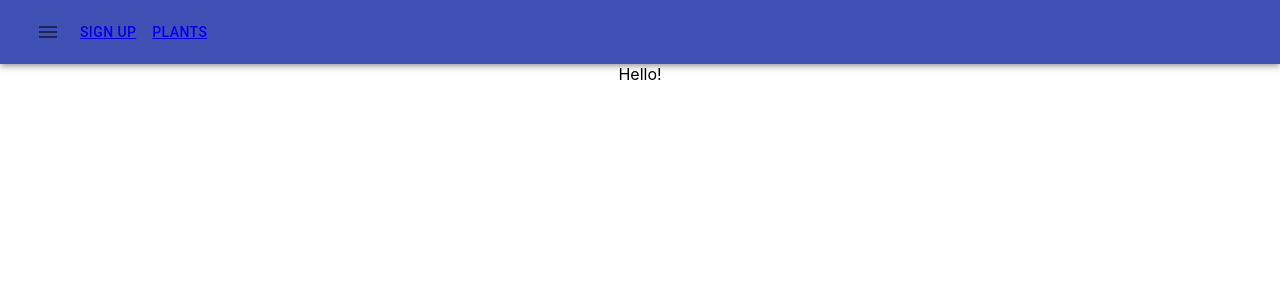
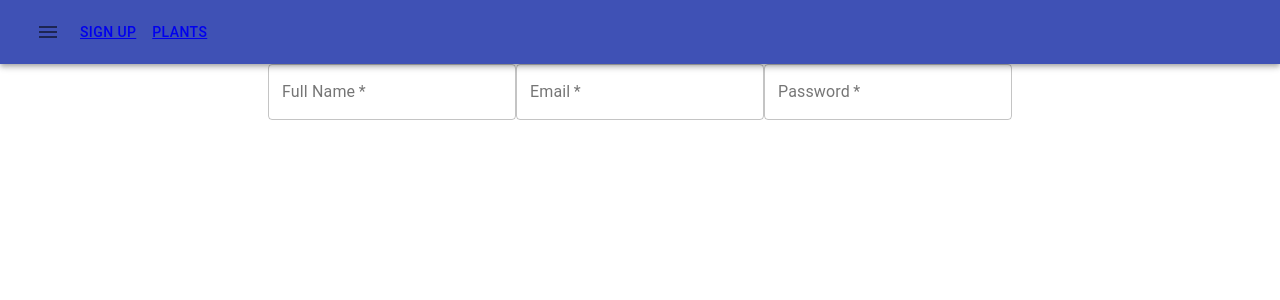
Before and after one commit to chstamm/plant-app, a React (Create React App) app: page /signup in a window 1280 px wide. Shown: the top 300 px of the page. Built offline with nearby package versions, Linux system fonts and the light colour scheme; no server answers.

Commit message:
plant context added

```diff
--- a/public/index.html
+++ b/public/index.html
@@ -24,7 +24,7 @@
       work correctly both with client-side routing and a non-root public URL.
       Learn how to configure a non-root public URL by running `npm run build`.
     -->
-    <title>React App</title>
+    <title>Plants</title>
   </head>
   <body>
     <noscript>You need to enable JavaScript to run this app.</noscript>
--- a/src/App.js
+++ b/src/App.js
@@ -4,9 +4,12 @@ import './App.css';
 import Header from './Components/Header';
 import PlantList from './Components/PlantList'
 import Signup from './Components/Signup'
+import {PlantContextProvider} from './contexts/PlantContext';
+
 
 function App() {
   return (
+    <PlantContextProvider>
     <div className="App">
       <Header />
       <Switch>
@@ -15,6 +18,7 @@ function App() {
         <Route path="/" exact component={PlantList} />
       </Switch>
     </div>
+    </PlantContextProvider>
   );
 }
 
--- a/src/Components/PlantList.js
+++ b/src/Components/PlantList.js
@@ -1,14 +1,15 @@
-import React, { useEffect, useState } from "react";
+import React from "react";
 //import axios from "axios";
 import PlantCard from "./PlantCard"
 //Below is for Design Testing Only
-import plantdata from "./plants.json";
+//import plantdata from "./plants.json";
 import {Grid, makeStyles} from '@material-ui/core';
+import{ usePlantContext} from '../contexts/PlantContext';
 
 
 
 const PlantList = () => {
-  const [plants, setPlants] = useState();
+  //const [plants, setPlants] = useState();
 
 /*   useEffect(() => {
     const apiKey = process.env.REACT_APP_TREFLE_PLANT_API_KEY;
@@ -28,9 +29,11 @@ const PlantList = () => {
   }, []); */
 
   //Below is for Design Testing Only
-  useEffect(() => {
+/*   useEffect(() => {
     setPlants(plantdata.data)
-  }, [])
+  }, []) */
+
+  const plantData = usePlantContext()
 
   const useStyles = makeStyles({
     root: {
@@ -46,8 +49,8 @@ const PlantList = () => {
   return (
     <div className={classes.root}>
       <Grid container spacing={2}>
-        {plants &&
-          plants.map((plant) => {
+        {plantData.plants &&
+          plantData.plants.map((plant) => {
             return (
               <Grid item key={plant.id}>
               <PlantCard
--- a/src/Components/Signup.js
+++ b/src/Components/Signup.js
@@ -1,10 +1,31 @@
 import React from 'react';
-import {Container, } from "@material-ui/core"
+import { Container, TextField, } from "@material-ui/core"
 
 const Signup = () => {
     return (
         <Container>
-            Hello!
+            <TextField
+          required
+          id="outlined-required"
+          label="Full Name"
+          variant="outlined"
+        />
+        <TextField
+          required
+          id="outlined-required"
+          label="Email"
+          //defaultValue="Hello World"
+          variant="outlined"
+        />
+        <TextField
+          required
+          id="outlined-required"
+          label="Password"
+          type="password"
+          //defaultValue="Hello World"
+          variant="outlined"
+        />
+
         </Container>
     )
 }
--- /dev/null
+++ b/src/contexts/PlantContext.js
@@ -0,0 +1,36 @@
+import React, { useContext, createContext, useState, useEffect } from "react";
+import axios from 'axios'
+
+const PlantContext = createContext({ plants: [] });
+
+export const PlantContextProvider = (props) => {
+  const [plants, setPlants] = useState([]);
+
+   useEffect(() => {
+    const apiKey = process.env.REACT_APP_TREFLE_PLANT_API_KEY;
+    console.log(process.env);
+    const getPlantData = async () => {
+      try {
+        const data = await axios.get(
+          `https://cors-anywhere.herokuapp.com/https://trefle.io/api/v1/plants?token=${apiKey}`
+        );
+        setPlants(data.data.data);
+        console.log(data.data);
+      } catch {
+        console.log("error");
+      }
+    };
+    getPlantData();
+  }, []);
+
+
+  return (
+    <div>
+      <PlantContext.Provider value={{ plants }}>
+        {props.children}
+      </PlantContext.Provider>
+    </div>
+  );
+};
+
+export const usePlantContext = () => useContext(PlantContext);
```
Also changed, not shown: src/Components/PlantCard.js (line endings or trailing spaces).
